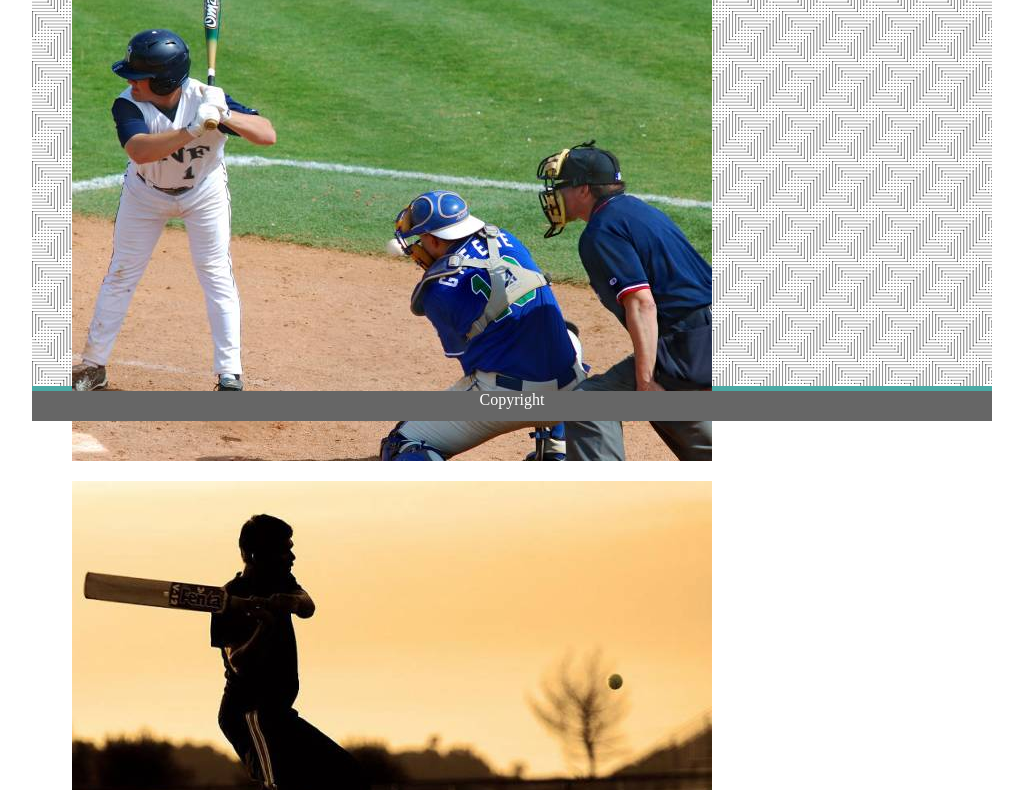
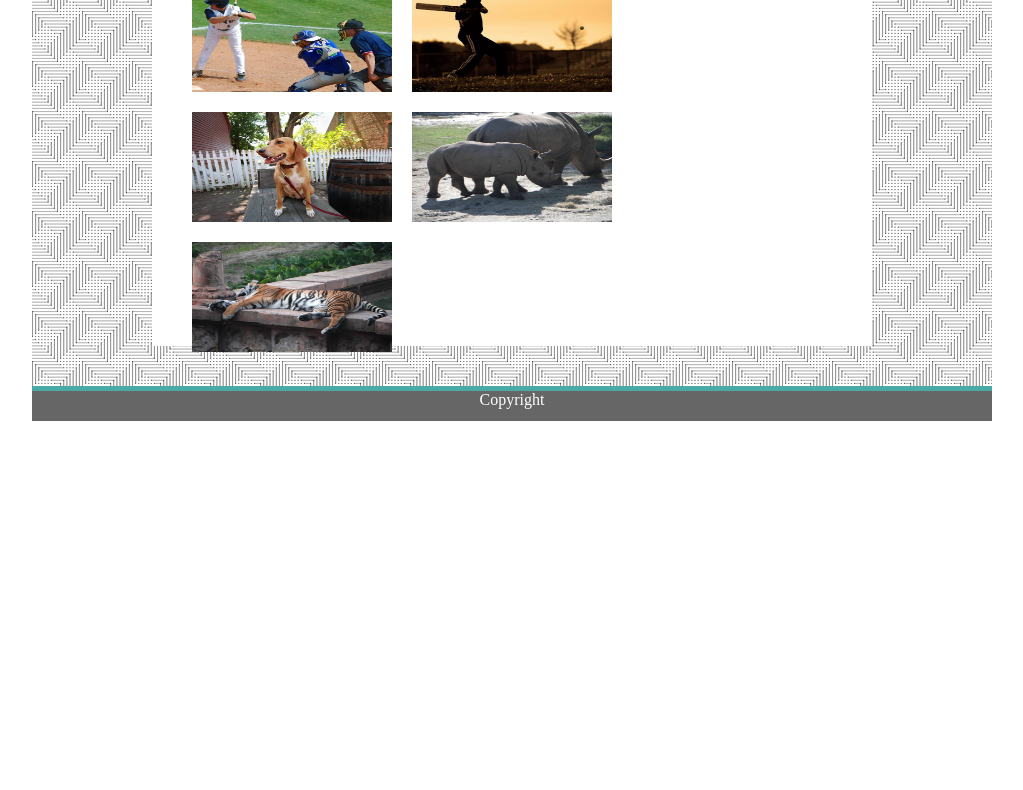
Before and after one commit to Austxgolfer/Basic-Portfolio, a plain HTML site: page portfolio.html in a window 1280 px wide. Shown: the part 177-967 px from the top of the page, without its empty margins (128-1151 px from the left). After the commit the page ends 800 px from the top, so only its background shows below. Drawn offline with Linux system fonts and the light colour scheme.

Commit message:
sized all images and positioned them in the portfolio box

```diff
--- a/Assets/CSS/style.css
+++ b/Assets/CSS/style.css
@@ -164,3 +164,58 @@ form {
     padding-left:40px;
 
 }
+#portfoliobox {
+    position: absolute;
+    top:10px;
+    left:120px;
+    height: 450px;
+    width:720px;
+    background: #ffffff;
+}
+#hangman {
+    position: absolute;
+    top: 60px;
+    left:100px;
+    padding: 20px;
+
+}
+#rpg {
+    position: absolute;
+    top: 60px;
+    left:320px;
+    width:300px;
+    height: 110px;
+    padding:20px;
+
+}
+#trivia {
+    position: absolute;
+    top: 190px;
+    left:100px;
+    width:300px;
+    height: 110px;
+    padding:20px;
+
+}
+#rutgers {
+    position: absolute;
+    top: 190px;
+    left:320px;
+    width:300px;
+    height: 110px;
+    padding:20px;
+
+}
+#rps {
+    position: absolute;
+    top: 320px;
+    left:100px;
+    width:300px;
+    height: 110px;
+    padding:20px;
+}
+img {
+    width:200px;
+    height: 110px;
+
+}
```
